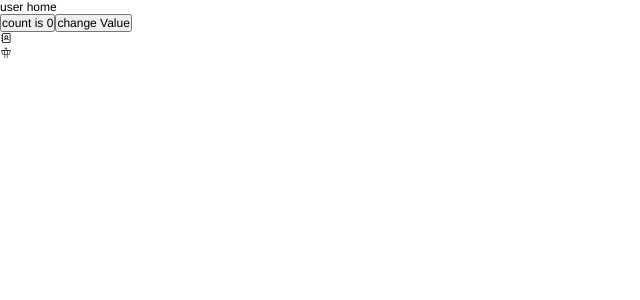
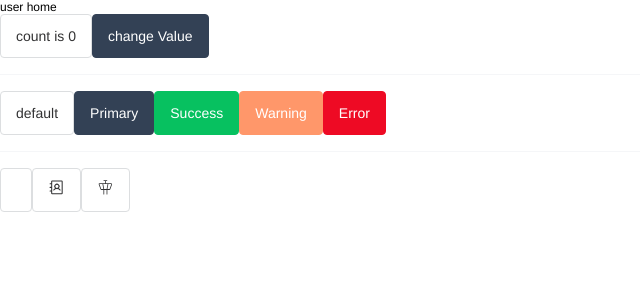
Before and after one commit to Raccom/viteTemplate, a Vue app: page /home in a window 1280 px wide. Shown: the top 300 px of the page, without its empty margins (0-640 px from the left). Built offline with nearby package versions, Linux system fonts and the light colour scheme.

Commit message:
feat: 集成vant组件库和配置

```diff
--- a/index.html
+++ b/index.html
@@ -5,7 +5,7 @@
   <meta charset="UTF-8" />
   <link rel="icon" type="image/svg+xml" href="/vite.svg" />
   <meta name="viewport" content="width=device-width, initial-scale=1.0" />
-  <title>Vitemp</title>
+  <title>Vant UI</title>
 </head>
 
 <body>
--- a/package.json
+++ b/package.json
@@ -13,16 +13,18 @@
     "axios": "^1.4.0",
     "pinia": "^2.1.3",
     "terser": "^5.18.2",
+    "vant": "^4.8.0",
     "vue": "^3.2.47",
     "vue-router": "4"
   },
   "devDependencies": {
-    "@iconify/vue": "^4.1.1",
     "@iconify-json/gridicons": "^1.1.11",
     "@iconify-json/maki": "^1.1.20",
     "@iconify-json/solar": "^1.1.5",
+    "@iconify/vue": "^4.1.1",
     "@unocss/preset-attributify": "^0.57.2",
     "@unocss/preset-uno": "^0.57.2",
+    "@vant/auto-import-resolver": "^1.0.2",
     "@vicons/antd": "^0.12.0",
     "@vicons/carbon": "^0.12.0",
     "@vicons/fa": "^0.12.0",
@@ -37,7 +39,7 @@
     "unocss": "^0.57.2",
     "unplugin-auto-import": "^0.16.6",
     "unplugin-icons": "^0.17.1",
-    "unplugin-vue-components": "^0.25.1",
+    "unplugin-vue-components": "^0.25.2",
     "vfonts": "^0.0.3",
     "vite": "^4.3.9",
     "vite-plugin-compression": "^0.5.1"
--- a/src/App.vue
+++ b/src/App.vue
@@ -1,7 +1,9 @@
 <script setup></script>
 
 <template>
-    <RouterView />
+    <AppProvider>
+        <RouterView />
+    </AppProvider>
 </template>
 
 <style lang="scss">
--- /dev/null
+++ b/src/components/AppProvider.vue
@@ -0,0 +1,12 @@
+<script setup>
+const themeVars = reactive({
+    buttonPrimaryBackground: '#334155',
+    buttonPrimaryBorderColor: '#334155',
+});
+</script>
+
+<template>
+    <van-config-provider :theme-vars="themeVars">
+        <slot></slot>
+    </van-config-provider>
+</template>
--- a/src/components/HelloWorld.vue
+++ b/src/components/HelloWorld.vue
@@ -12,7 +12,7 @@ const content = computed({
 </script>
 
 <template>
-    <button type="primary" @click="content=999">change Value</button>
+    <van-button type="primary" @click="content=999">change Value</van-button>
 </template>
 
 <style scoped lang="scss"></style>
--- a/src/main.js
+++ b/src/main.js
@@ -2,6 +2,10 @@ import { createApp } from 'vue';
 import { createPinia } from 'pinia';
 import App from './App.vue';
 import router from './router/index.js';
+import 'vant/es/toast/style';
+import 'vant/es/dialog/style';
+import 'vant/es/notify/style';
+import 'vant/es/image-preview/style';
 import 'uno.css';
 
 const store = createPinia();
--- a/src/pages/home/index.vue
+++ b/src/pages/home/index.vue
@@ -1,21 +1,36 @@
 <template>
-    <div text-gray-500 p-15>
+    <div text-gray-500 m-15>
         <!-- pinia 获取状态 -->
         <p text-24px mb-10px>{{ username }} home</p>
         <div>
             <!-- ref 数据响应和传参 -->
-            <button @click="num++" mr-5>count is {{ num }}</button>
+            <van-button @click="num++" mr-5>count is {{ num }}</van-button>
             <HelloWorld v-model="num"></HelloWorld>
         </div>
     </div>
+    <van-divider />
     <div m-15>
-        <div>
-            <icon-maki:aerialway color="#000" text-18px />
-        </div>
-        <div v-for="item in icons">
-            <!-- 动态图标渲染 -->
-            <Icon :icon="item" text-18px></Icon>
-        </div>
+        <!-- naive 组件主题展示 -->
+        <van-button>default</van-button>
+        <van-button type="primary"> Primary </van-button>
+        <van-button type="success"> Success </van-button>
+        <van-button type="warning"> Warning </van-button>
+        <van-button type="danger"> Error </van-button>
+    </div>
+    <van-divider />
+    <div m-15>
+        <van-button circle>
+            <template #icon>
+                <!-- 直接使用 icon -->
+                <icon-maki:aerialway color="#000" text-18px />
+            </template>
+        </van-button>
+        <van-button circle v-for="item in icons">
+            <template #icon>
+                <!-- 动态图标渲染 -->
+                <Icon :icon="item" text-18px></Icon>
+            </template>
+        </van-button>
     </div>
 </template>
 
--- a/vite.config.js
+++ b/vite.config.js
@@ -3,6 +3,7 @@ import { defineConfig } from 'vite';
 import { resolve } from 'path';
 import AutoImport from 'unplugin-auto-import/vite';
 import Components from 'unplugin-vue-components/vite';
+import { VantResolver } from '@vant/auto-import-resolver';
 import UnoCSS from 'unocss/vite';
 import presetUno from '@unocss/preset-uno';
 import presetAttributify from '@unocss/preset-attributify';
@@ -26,7 +27,7 @@ export default defineConfig({
         alias: {
             '@': pathResolve("src")
         },
-        extensions: ['', '.js', '.json', '.vue', '.scss', '.css']
+        extensions: ['', '.js', '.json', '.vue', '.scss', '.css',  '.mjs']
     },
     esbuild: {
         jsxFactory: "h",
@@ -49,7 +50,7 @@ export default defineConfig({
         // 反向代理配置
         proxy: {
             '/api': {
-                target: "http://localhost:3000",
+                target: "http://172.16.20.111:24235",
                 changeOrigin: true,
                 rewrite: (path) => path.replace(/^\/api/, '')
             }
@@ -100,7 +101,7 @@ export default defineConfig({
             dts: pathResolve('src/auto-imports.d.ts')
         }),
         Components({
-            resolvers: [IconsResolver({ componentPrefix: 'icon' })],
+            resolvers: [VantResolver(), IconsResolver({ componentPrefix: 'icon' })],
             dts: pathResolve('src/components.d.ts')
         }),
         Icons({ compiler: 'vue3', scale: 1, defaultClass: 'icon', autoInstall: true }),
```
Also changed, not shown: 1 other file (tests, documents, lock files or other folders).
